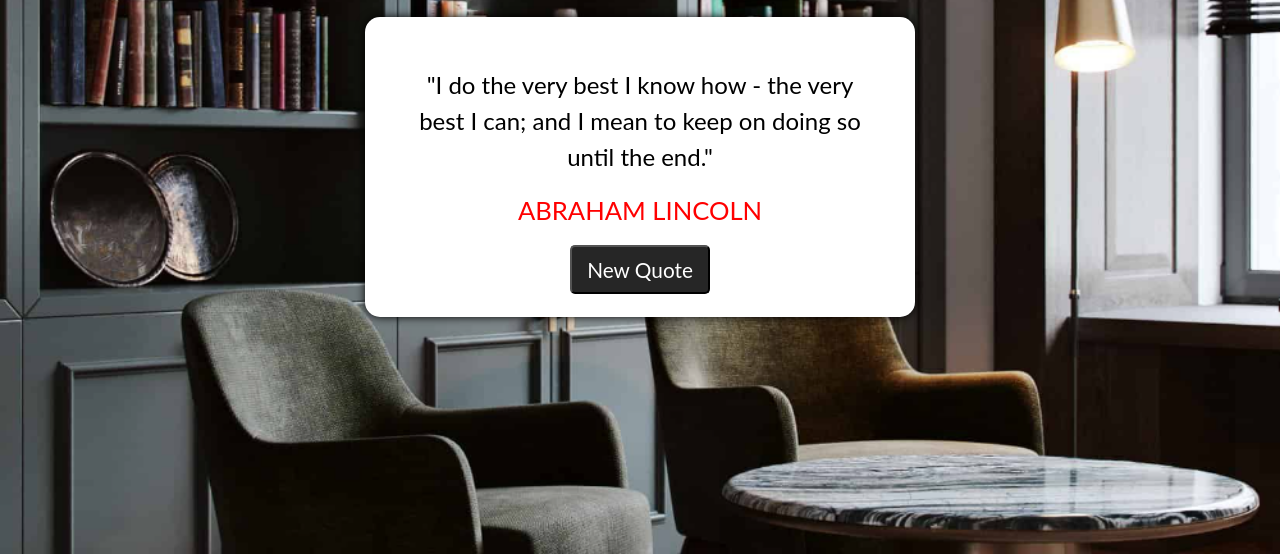
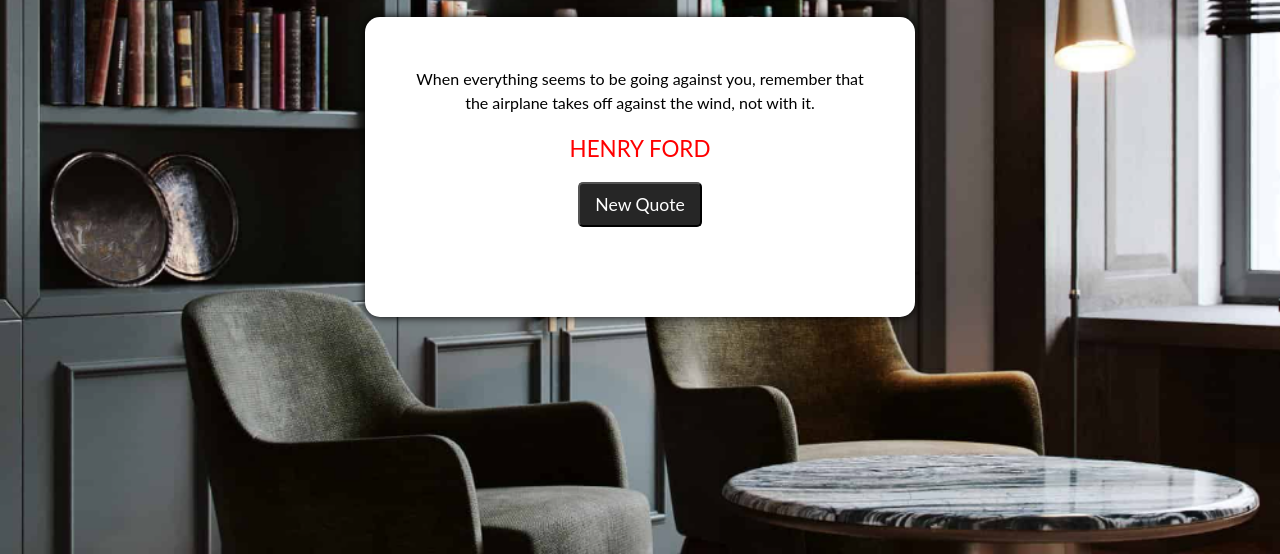
Before and after one commit to svandu/quotes-generator, a plain HTML site: page index.html in a window 1280 px wide. Both pictures are taken after a click on the button "New Quote". Shown: the part 246-800 px from the top of the page. Drawn offline with Linux system fonts and the light colour scheme.

Commit message:
functionality add

```diff
--- a/index.html
+++ b/index.html
@@ -22,7 +22,7 @@
                 </span>
             </div>
 
-            <div class="person">Abraham Lincoln</div>
+            <div class="author">Abraham Lincoln</div>
 
             <div class="button-area">
                 <button id="new-quote">New Quote</button>
--- a/script.js
+++ b/script.js
@@ -0,0 +1,526 @@
+// variables
+
+let btn = document.querySelector('#new-quote');
+let quote = document.querySelector('.quote');
+let author = document.querySelector('.author');
+
+const quotes = [
+{
+        quote: "Life isn’t about getting and having, it’s about giving and being.",
+        author: "Kevin Kruse"
+
+    },
+    {
+        quote: "Whatever the mind of man can conceive and believe, it can achieve.",
+        author: "Napoleon Hill"
+
+    },
+    {
+        quote: "Strive not to be a success, but rather to be of value.",
+        author: "Albert Einstein"
+
+    },
+    {
+        quote: "Two roads diverged in a wood, and I—I took the one less traveled by, And that has made all the difference.",
+        author: "Robert Frost"
+
+    },
+    {
+        quote: "I attribute my success to this: I never gave or took any excuse.",
+        author: "Florence Nightingale"
+
+    },
+    {
+        quote: "You miss 100% of the shots you don’t take.",
+        author: "Wayne Gretzky"
+
+    },
+    {
+        quote: "I’ve missed more than 9000 shots in my career. I’ve lost almost 300 games. 26 times I’ve been trusted to take the game winning shot and missed. I’ve failed over and over and over again in my life. And that is why I succeed.",
+        author: "Michael Jordan"
+
+    },
+    {
+        quote: "The most difficult thing is the decision to act, the rest is merely tenacity.",
+        author: "Amelia Earhart"
+
+    },
+    {
+        quote: "Every strike brings me closer to the next home run.",
+        author: "Babe Ruth"
+
+    },
+    {
+        quote: "Definiteness of purpose is the starting point of all achievement.",
+        author: "W. Clement Stone"
+
+    },
+    {
+        quote: "We must balance conspicuous consumption with conscious capitalism.",
+        author: "Kevin Kruse"
+
+    },
+    {
+        quote: "Life is what happens to you while you’re busy making other plans.",
+        author: "John Lennon"
+
+    },
+    {
+        quote: "We become what we think about.",
+        author: "Earl Nightingale"
+
+    },
+    {
+        quote: "Twenty years from now you will be more disappointed by the things that you didn’t do than by the ones you did do, so throw off the bowlines, sail away from safe harbor, catch the trade winds in your sails.  Explore, Dream, Discover.",
+        author: "Mark Twain"
+
+    },
+    {
+        quote: "Life is 10% what happens to me and 90% of how I react to it.",
+        author: "Charles Swindoll"
+
+    },
+    {
+        quote: "The most common way people give up their power is by thinking they don’t have any.",
+        author: "Alice Walker"
+
+    },
+    {
+        quote: "The mind is everything. What you think you become.",
+        author: "Buddha"
+
+    },
+    {
+        quote: "The best time to plant a tree was 20 years ago. The second best time is now.",
+        author: "Chinese Proverb"
+
+    },
+    {
+        quote: "An unexamined life is not worth living.",
+        author: "Socrates"
+
+    },
+    {
+        quote: "Eighty percent of success is showing up.",
+        author: "Woody Allen"
+
+    },
+    {
+        quote: "Your time is limited, so don’t waste it living someone else’s life.",
+        author: "Steve Jobs"
+
+    },
+    {
+        quote: "Winning isn’t everything, but wanting to win is.",
+        author: "Vince Lombardi"
+
+    },
+    {
+        quote: "I am not a product of my circumstances. I am a product of my decisions.",
+        author: "Stephen Covey"
+
+    },
+    {
+        quote: "Every child is an artist.  The problem is how to remain an artist once he grows up.",
+        author: "Pablo Picasso"
+
+    },
+    {
+        quote: "You can never cross the ocean until you have the courage to lose sight of the shore.",
+        author: "Christopher Columbus"
+
+    },
+    {
+        quote: "I’ve learned that people will forget what you said, people will forget what you did, but people will never forget how you made them feel.",
+        author: "Maya Angelou"
+
+    },
+    {
+        quote: "Either you run the day, or the day runs you.",
+        author: "Jim Rohn"
+
+    },
+    {
+        quote: "Whether you think you can or you think you can’t, you’re right.",
+        author: "Henry Ford"
+
+    },
+    {
+        quote: "The two most important days in your life are the day you are born and the day you find out why.",
+        author: "Mark Twain"
+
+    },
+    {
+        quote: "Whatever you can do, or dream you can, begin it.  Boldness has genius, power and magic in it.",
+        author: "Johann Wolfgang von Goethe"
+
+    },
+    {
+        quote: "The best revenge is massive success.",
+        author: "Frank Sinatra"
+
+    },
+    {
+        quote: "People often say that motivation doesn’t last. Well, neither does bathing.  That’s why we recommend it daily.",
+        author: "Zig Ziglar"
+
+    },
+    {
+        quote: "Life shrinks or expands in proportion to one’s courage.",
+        author: "Anais Nin"
+
+    },
+    {
+        quote: "If you hear a voice within you say “you cannot paint,” then by all means paint and that voice will be silenced.",
+        author: "Vincent Van Gogh"
+
+    },
+    {
+        quote: "There is only one way to avoid criticism: do nothing, say nothing, and be nothing.",
+        author: "Aristotle"
+
+    },
+    {
+        quote: "Ask and it will be given to you; search, and you will find; knock and the door will be opened for you.",
+        author: "Jesus"
+
+    },
+    {
+        quote: "The only person you are destined to become is the person you decide to be.",
+        author: "Ralph Waldo Emerson"
+
+    },
+    {
+        quote: "Go confidently in the direction of your dreams.  Live the life you have imagined.",
+        author: "Henry David Thoreau"
+
+    },
+    {
+        quote: "When I stand before God at the end of my life, I would hope that I would not have a single bit of talent left and could say, I used everything you gave me.",
+        author: "Erma Bombeck"
+
+    },
+    {
+        quote: "Few things can help an individual more than to place responsibility on him, and to let him know that you trust him.",
+        author: "Booker T. Washington"
+
+    },
+    {
+        quote: "Certain things catch your eye, but pursue only those that capture the heart.",
+        author: " Ancient Indian Proverb"
+
+    },
+    {
+        quote: "Believe you can and you’re halfway there.",
+        author: "Theodore Roosevelt"
+
+    },
+    {
+        quote: "Everything you’ve ever wanted is on the other side of fear.",
+        author: "George Addair"
+
+    },
+    {
+        quote: "We can easily forgive a child who is afraid of the dark; the real tragedy of life is when men are afraid of the light.",
+        author: "Plato"
+
+    },
+    {
+        quote: "Teach thy tongue to say, “I do not know,” and thous shalt progress.",
+        author: "Maimonides"
+
+    },
+    {
+        quote: "Start where you are. Use what you have.  Do what you can.",
+        author: "Arthur Ashe"
+
+    },
+    {
+        quote: "When I was 5 years old, my mother always told me that happiness was the key to life.  When I went to school, they asked me what I wanted to be when I grew up.  I wrote down ‘happy’.  They told me I didn’t understand the assignment, and I told them they didn’t understand life.",
+        author: "John Lennon"
+
+    },
+    {
+        quote: "Fall seven times and stand up eight.",
+        author: "Japanese Proverb"
+
+    },
+    {
+        quote: "When one door of happiness closes, another opens, but often we look so long at the closed door that we do not see the one that has been opened for us.",
+        author: "Helen Keller"
+
+    },
+    {
+        quote: "Everything has beauty, but not everyone can see.",
+        author: "Confucius"
+
+    },
+    {
+        quote: "How wonderful it is that nobody need wait a single moment before starting to improve the world.",
+        author: "Anne Frank"
+
+    },
+    {
+        quote: "When I let go of what I am, I become what I might be.",
+        author: "Lao Tzu"
+
+    },
+    {
+        quote: "Life is not measured by the number of breaths we take, but by the moments that take our breath away.",
+        author: "Maya Angelou"
+
+    },
+    {
+        quote: "Happiness is not something readymade.  It comes from your own actions.",
+        author: "Dalai Lama"
+
+    },
+    {
+        quote: "If you’re offered a seat on a rocket ship, don’t ask what seat! Just get on.",
+        author: "Sheryl Sandberg"
+
+    },
+    {
+        quote: "First, have a definite, clear practical ideal; a goal, an objective. Second, have the necessary means to achieve your ends; wisdom, money, materials, and methods. Third, adjust all your means to that end.",
+        author: "Aristotle"
+
+    },
+    {
+        quote: "If the wind will not serve, take to the oars.",
+        author: "Latin Proverb"
+
+    },
+    {
+        quote: "You can’t fall if you don’t climb.  But there’s no joy in living your whole life on the ground.",
+        author: "Unknown"
+
+    },
+    {
+        quote: "We must believe that we are gifted for something, and that this thing, at whatever cost, must be attained.",
+        author: "Marie Curie"
+
+    },
+    {
+        quote: "Too many of us are not living our dreams because we are living our fears.",
+        author: "Les Brown"
+
+    },
+    {
+        quote: "Challenges are what make life interesting and overcoming them is what makes life meaningful.",
+        author: "Joshua J. Marine"
+
+    },
+    {
+        quote: "If you want to lift yourself up, lift up someone else.",
+        author: "Booker T. Washington"
+
+    },
+    {
+        quote: "I have been impressed with the urgency of doing. Knowing is not enough; we must apply. Being willing is not enough; we must do.",
+        author: "Leonardo da Vinci"
+
+    },
+    {
+        quote: "Limitations live only in our minds.  But if we use our imaginations, our possibilities become limitless.",
+        author: "Jamie Paolinetti"
+
+    },
+    {
+        quote: "You take your life in your own hands, and what happens? A terrible thing, no one to blame.",
+        author: "Erica Jong"
+
+    },
+    {
+        quote: "What’s money? A man is a success if he gets up in the morning and goes to bed at night and in between does what he wants to do.",
+        author: "Bob Dylan"
+
+    },
+    {
+        quote: "I didn’t fail the test. I just found 100 ways to do it wrong.",
+        author: "Benjamin Franklin"
+
+    },
+    {
+        quote: "In order to succeed, your desire for success should be greater than your fear of failure.",
+        author: "Bill Cosby"
+
+    },
+    {
+        quote: "A person who never made a mistake never tried anything new.",
+        author: " Albert Einstein"
+
+    },
+    {
+        quote: "The person who says it cannot be done should not interrupt the person who is doing it.",
+        author: "Chinese Proverb"
+
+    },
+    {
+        quote: "There are no traffic jams along the extra mile.",
+        author: "Roger Staubach"
+
+    },
+    {
+        quote: "It is never too late to be what you might have been.",
+        author: "George Eliot"
+
+    },
+    {
+        quote: "You become what you believe.",
+        author: "Oprah Winfrey"
+
+    },
+    {
+        quote: "I would rather die of passion than of boredom.",
+        author: "Vincent van Gogh"
+
+    },
+    {
+        quote: "A truly rich man is one whose children run into his arms when his hands are empty.",
+        author: "Unknown"
+
+    },
+    {
+        quote: "It is not what you do for your children, but what you have taught them to do for themselves, that will make them successful human beings.",
+        author: "Ann Landers"
+
+    },
+    {
+        quote: "If you want your children to turn out well, spend twice as much time with them, and half as much money.",
+        author: "Abigail Van Buren"
+
+    },
+    {
+        quote: "Build your own dreams, or someone else will hire you to build theirs.",
+        author: "Farrah Gray"
+
+    },
+    {
+        quote: "The battles that count aren’t the ones for gold medals. The struggles within yourself–the invisible battles inside all of us–that’s where it’s at.",
+        author: "Jesse Owens"
+
+    },
+    {
+        quote: "Education costs money.  But then so does ignorance.",
+        author: "Sir Claus Moser"
+
+    },
+    {
+        quote: "I have learned over the years that when one’s mind is made up, this diminishes fear.",
+        author: "Rosa Parks"
+
+    },
+    {
+        quote: "It does not matter how slowly you go as long as you do not stop.",
+        author: "Confucius"
+
+    },
+    {
+        quote: "If you look at what you have in life, you’ll always have more. If you look at what you don’t have in life, you’ll never have enough.",
+        author: "Oprah Winfrey"
+
+    },
+    {
+        quote: "Remember that not getting what you want is sometimes a wonderful stroke of luck.",
+        author: "Dalai Lama"
+
+    },
+    {
+        quote: "You can’t use up creativity.  The more you use, the more you have.",
+        author: "Maya Angelou"
+
+    },
+    {
+        quote: "Dream big and dare to fail.",
+        author: "Norman Vaughan"
+
+    },
+    {
+        quote: "Our lives begin to end the day we become silent about things that matter.",
+        author: "Martin Luther King Jr."
+
+    },
+    {
+        quote: "Do what you can, where you are, with what you have.",
+        author: "Teddy Roosevelt"
+
+    },
+    {
+        quote: "If you do what you’ve always done, you’ll get what you’ve always gotten.",
+        author: "Tony Robbins"
+
+    },
+    {
+        quote: "Dreaming, after all, is a form of planning.",
+        author: "Gloria Steinem"
+
+    },
+    {
+        quote: "It’s your place in the world; it’s your life. Go on and do all you can with it, and make it the life you want to live.",
+        author: "Mae Jemison"
+
+    },
+    {
+        quote: "You may be disappointed if you fail, but you are doomed if you don’t try.",
+        author: "Beverly Sills"
+
+    },
+    {
+        quote: "Remember no one can make you feel inferior without your consent.",
+        author: "Eleanor Roosevelt"
+
+    },
+    {
+        quote: "Life is what we make it, always has been, always will be.",
+        author: "Grandma Moses"
+
+    },
+    {
+        quote: "The question isn’t who is going to let me; it’s who is going to stop me.",
+        author: "Ayn Rand"
+
+    },
+    {
+        quote: "When everything seems to be going against you, remember that the airplane takes off against the wind, not with it.",
+        author: "Henry Ford"
+
+    },
+    {
+        quote: "It’s not the years in your life that count. It’s the life in your years.",
+        author: "Abraham Lincoln"
+
+    },
+    {
+        quote: "Change your thoughts and you change your world.",
+        author: "Norman Vincent Peale"
+
+    },
+    {
+        quote: "Either write something worth reading or do something worth writing.",
+        author: "Benjamin Franklin"
+
+    },
+    {
+        quote: "Nothing is impossible, the word itself says, “I’m possible!”",
+        author: "–Audrey Hepburn"
+
+    },
+    {
+        quote: "The only way to do great work is to love what you do.",
+        author: "Steve Jobs"
+
+    },
+    {
+        quote: "If you can dream it, you can achieve it.",
+        author: "Zig Ziglar"
+
+    },
+];
+
+btn.addEventListener('click', function() {
+
+    let random = Math.floor(Math.random() * quotes.length);
+
+    quote.innerText = quotes[random].quote;
+    author.innerText = quotes[random].author;
+})
--- a/style.css
+++ b/style.css
@@ -42,12 +42,12 @@ body {
 }
 
 .main-container .text-area {
-    font-size: 1.5rem;
+    font-size: 1.1  rem;
     line-height: 1.5;
 }
 
-.main-container .person {
-    font-size: 1.6rem;
+.main-container .author{
+    font-size: 1.4rem;
     color: red;
     text-transform: uppercase;
     margin-top: 20px;
@@ -56,10 +56,11 @@ body {
 .button-area button {
     background-color: #262626;
     color: #fff;
-    font-size: 1.3rem;
+    font-size: 1.1rem;
     padding: 10px 15px;
     margin-top: 20px;
     border-radius: 5px;
+    cursor: pointer;
 }
 
 .button-area button:active {
```
